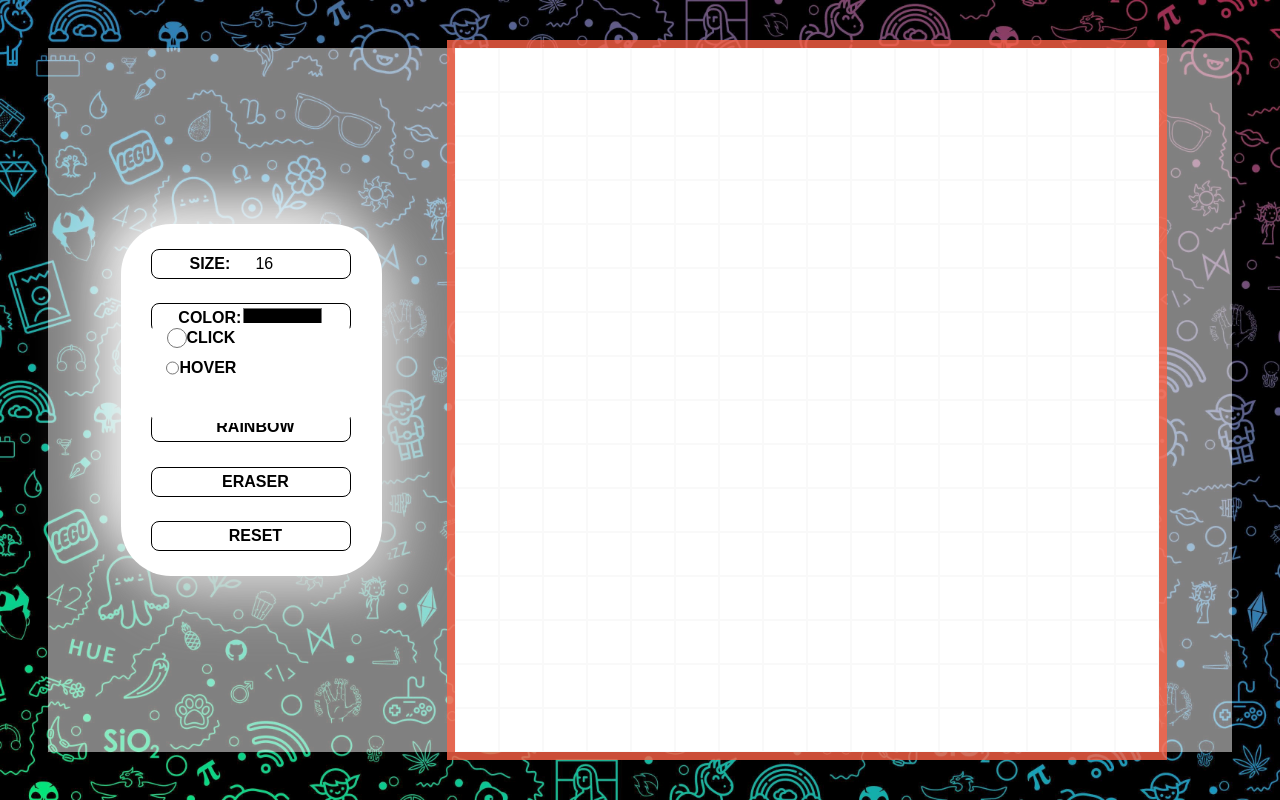
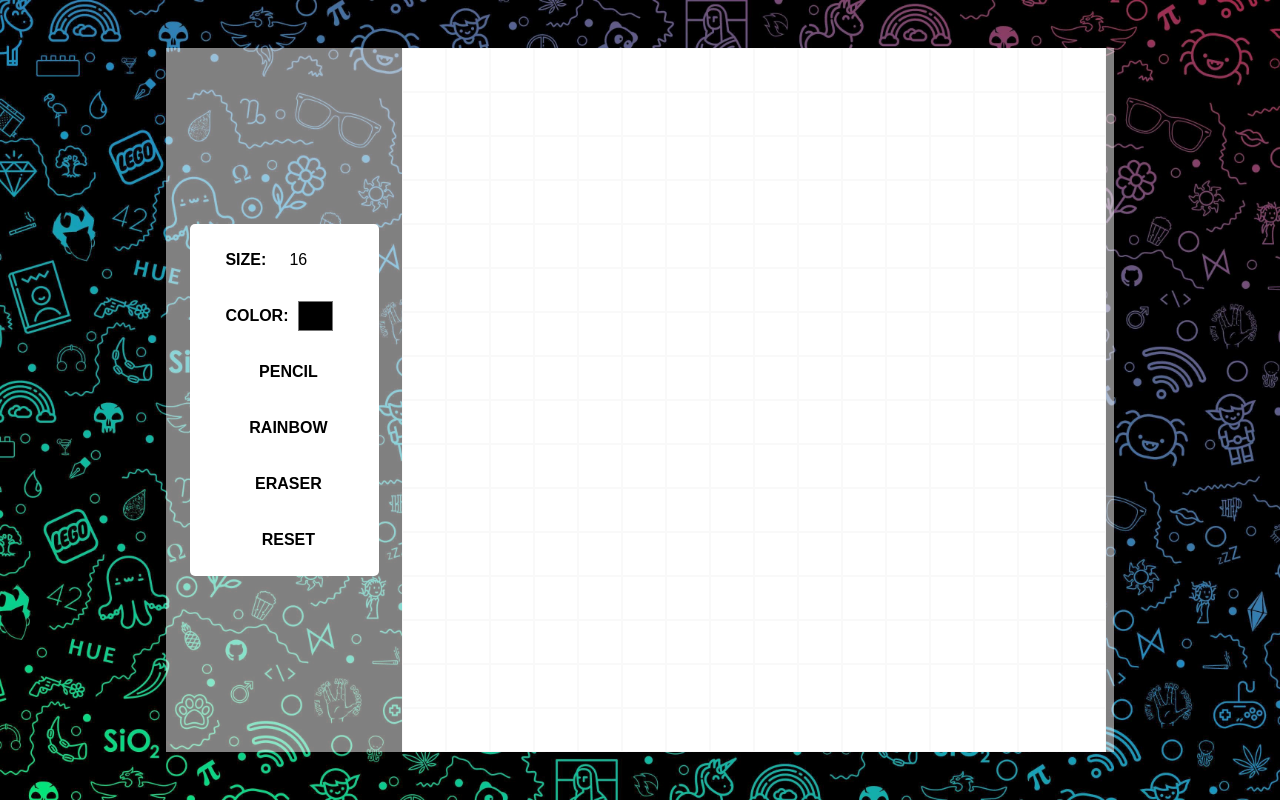
Before and after one commit to mr7kitkat/Etch-A-Sketch-V2, a plain HTML site: page index.html in a window 1280 px wide. Drawn offline with Linux system fonts and the light colour scheme.

Commit message:
final commit

```diff
--- a/app.css
+++ b/app.css
@@ -4,7 +4,7 @@
     box-sizing: border-box;
     background-color: transparent;
     border: none;
-    transition: 0.5s linear;
+    transition: 0.3s linear;
 }
 
 
@@ -25,21 +25,25 @@ body {
 
 main {
     height: 100%;
-    width: 100%;
+    max-height: 850px;
+    width: 80%;
+    max-width: 1280px;
     background-color: rgba(255, 255, 255, 0.5);
 
     display: flex;
     align-items: center;
     justify-content: space-evenly;
+    margin: 0 auto;
 }
 
 form {
     height: 50%;
-    width: 22%;
-    border-radius: 50px;
+    width: 20%;
+    min-width: fit-content;
+    max-width: 250px;
+    border-radius: 5px;
     background: #ffffff;
-    box-shadow:  20px 20px 60px #cecece,
-                -20px -20px 60px #ffffff;
+    margin: 1rem;
 
     display: flex;
     flex-flow: column;
@@ -51,7 +55,6 @@ form {
 .canvas {
     background-color: rgba(255, 255, 255);
     overflow: hidden;
-    outline: 0.5rem solid rgba(255, 99, 71, 0.795);
     display: grid;
 }
 
@@ -62,12 +65,12 @@ form {
 }
 
 
-label, button {
-    width: 200px;
-    height: 30px;
+.buttons {
+    width: 150px;
+    height: 40px;
     padding: 0.5rem 1rem;
-    border: 1px solid black;
-    border-radius: 0.5rem;
+    border: none;
+    border-radius: 2rem;
     font-weight: bold;
     display: flex;
     align-items: center;
@@ -75,12 +78,13 @@ label, button {
     font-size: 1rem;
 }
 
-label > input {
+.buttons > input {
     width: 50%;
-    height: 28px;
+    height: 38px;
     outline: none;
     text-align: center;
     font-size: 1rem;
+    margin: .5rem;
 }
 
 
@@ -90,31 +94,32 @@ button img {
     margin: 0 0.25rem;
 }
 
-button:hover, label:hover {
-    background-color: lightblue;
+.buttons:hover {
+    border-radius: 50px;
+    background: linear-gradient(145deg, #43c1ff, #39a2e4);
+    box-shadow:  2px 2px 6px #27709d,
+                -2px -2px 6px #57f8ff;
+}
+
+[for="size"],[for="color"] {
+    justify-content: space-between;
 }
 
 
-#pencil {
-    position: relative;
-}
+@media (max-width: 850px) {
+    main {
+        flex-direction: column;
+    }
+
+    form {
+        height: 30%;
+        width: 100%;
+        padding: 0.5rem;
+        align-items: center;
+        flex-flow: row wrap;
+        justify-content: space-evenly;
+        margin: 0.5rem auto;
+    }
 
 
-#pencilChoice {
-    position: absolute;
-    height: 100px;
-    width: 200px;
-    background-color: white;
-    border-radius: 10px;
 }
-
-#pencilChoice label {
-    border: none;
-    width: 50%;
-    display: flex;
-    font-size: 1rem;
-}
-
-.choice {
-
-}
--- a/app.js
+++ b/app.js
@@ -6,8 +6,10 @@ const size = document.querySelector('#size');
 const color = document.querySelector('#color');
 const rainbowBtn = document.querySelector('#rainbow');
 const pencilBtn = document.querySelector('#pencil');
+// const pencilOption = document.querySelector('#pencilChoice');
 const eraserBtn = document.querySelector('#eraser');
 const resetBtn = document.querySelector('#reset');
+
 let s = size.valueAsNumber || 16;
 let height = main.clientHeight;
 let width = main.clientWidth;
@@ -18,9 +20,12 @@ form.addEventListener('submit', function(e) {
 })
 
 window.addEventListener('load', makeCanvas)
+window.addEventListener('resize', () => location.reload())
 size.addEventListener('input', makeCanvas)
+
 color.addEventListener('change', function(){
     pencilBtn.style.backgroundColor = color.value;
+    pencil();
 })
 
 
@@ -60,6 +65,7 @@ function rainbowColor() {
 }
 
 function pencil() {
+    pencilBtn.style.backgroundColor = color.value;
     const cells = document.querySelectorAll('div.cell');
     cells.forEach(cell => {
         cell.addEventListener('mouseenter', function(e) {
@@ -91,10 +97,11 @@ function resetEverything() {
     cells.forEach(cell => {
         cell.style.backgroundColor = '#ffffff';
     })
-    form.reset();
+
+    location.reload();
 }
 
-pencilBtn.addEventListener('click', pencil);
 eraserBtn.addEventListener('click', eraser);
 rainbowBtn.addEventListener('click', rainbow);
+pencilBtn.addEventListener('click', pencil);
 resetBtn.addEventListener('click', resetEverything);
--- a/index.html
+++ b/index.html
@@ -10,39 +10,29 @@
 <body>
     <main>
         <form action="" class="menu" method="get" value="black">
-            <label for="size">
+            <label for="size" class="buttons">
                 SIZE:
                 <input type="number" name="size" id="size" value="16">
             </label>
 
-            <label for="color">
+            <label for="color" class="buttons">
                 COLOR:
                 <input type="color" name="color" id="color">
             </label>
 
-            <button id="pencil">
+            <button id="pencil" class="buttons btn">
                 <img src="./images/pencil.png" alt="">
-                <div id="pencilChoice">
-                    <label for="click">
-                        <input type="radio" name="pencil" id="click" value="click">
-                        CLICK
-                    </label>
-
-                    <label for="hover">
-                        <input type="radio" name="pencil" id="hover" value="hover">
-                        HOVER
-                    </label>
-                </div>
                 PENCIL
             </button>
-            <button id="rainbow">
+            <button id="rainbow" class="buttons btn">
                 <img src="./images/rainbow.png" alt="">
-                RAINBOW</button>
-            <button id="eraser">
+                RAINBOW
+            </button>
+            <button id="eraser" class="buttons btn">
                 <img src="./images/eraser.png" alt="">
                 ERASER
             </button>
-            <button id="reset" type="reset">
+            <button id="reset" type="reset" class="buttons btn">
                 <img src="./images/clear.png" alt="">
                 RESET
             </button>
```
